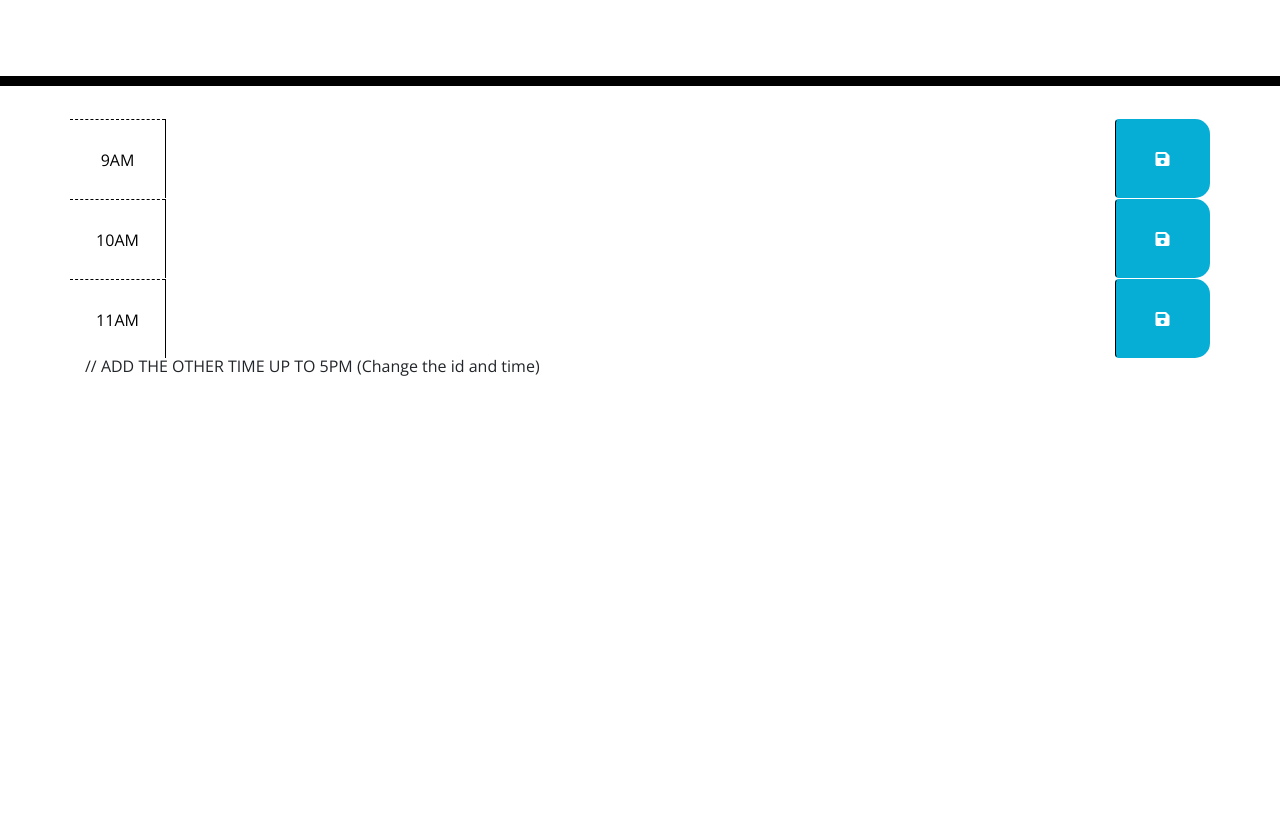
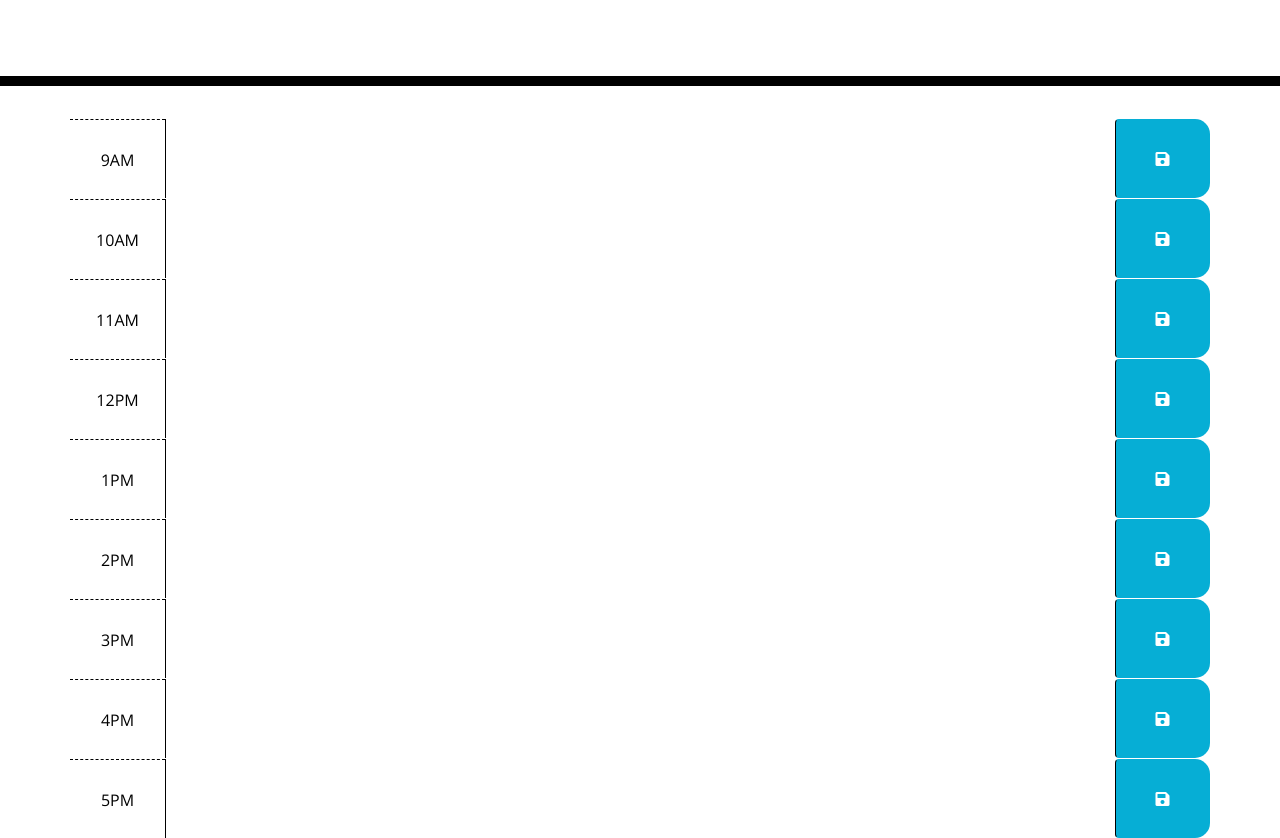
Before and after one commit to CBCutGitHub/MDDayPlanner, a plain HTML site: page Develop/index.html in a window 1280 px wide. Shown: the part 182-1020 px from the top of the page. Before the commit the page ends 800 px from the top, so only its background shows below. Drawn offline with nearby package versions, Linux system fonts and the light colour scheme.

Commit message:
Completed time-block

```diff
--- a/Develop/index.html
+++ b/Develop/index.html
@@ -57,14 +57,59 @@
         <button class="btn saveBtn col-md-1"><i class="fas fa-save"></i></button>
       </div>
 
-      // ADD THE OTHER TIME UP TO 5PM (Change the id and time)
+       <div id="12" class="row time-block">
+        <div class="col-md-1 hour">
+          12PM
+        </div>
+        <textarea class="col-md-10 description">
+        </textarea>
+        <button class="btn saveBtn col-md-1"><i class="fas fa-save"></i></button>
+      </div>
 
+      <div id="1" class="row time-block">
+        <div class="col-md-1 hour">
+          1PM
+        </div>
+        <textarea class="col-md-10 description">
+        </textarea>
+        <button class="btn saveBtn col-md-1"><i class="fas fa-save"></i></button>
+      </div>
 
+      <div id="2" class="row time-block">
+        <div class="col-md-1 hour">
+          2PM
+        </div>
+        <textarea class="col-md-10 description">
+        </textarea>
+        <button class="btn saveBtn col-md-1"><i class="fas fa-save"></i></button>
+      </div>
 
+      <div id="3" class="row time-block">
+        <div class="col-md-1 hour">
+          3PM
+        </div>
+        <textarea class="col-md-10 description">
+        </textarea>
+        <button class="btn saveBtn col-md-1"><i class="fas fa-save"></i></button>
+      </div>
 
+      <div id="4" class="row time-block">
+        <div class="col-md-1 hour">
+          4PM
+        </div>
+        <textarea class="col-md-10 description">
+        </textarea>
+        <button class="btn saveBtn col-md-1"><i class="fas fa-save"></i></button>
+      </div>
 
-
-    </div>
+       <div id="5" class="row time-block">
+        <div class="col-md-1 hour">
+          5PM
+        </div>
+        <textarea class="col-md-10 description">
+        </textarea>
+        <button class="btn saveBtn col-md-1"><i class="fas fa-save"></i></button>
+      </div>
 
     <script src="https://cdnjs.cloudflare.com/ajax/libs/jquery/3.2.1/jquery.min.js"></script>
     <script src="https://cdnjs.cloudflare.com/ajax/libs/moment.js/2.24.0/moment.min.js"></script>
```
